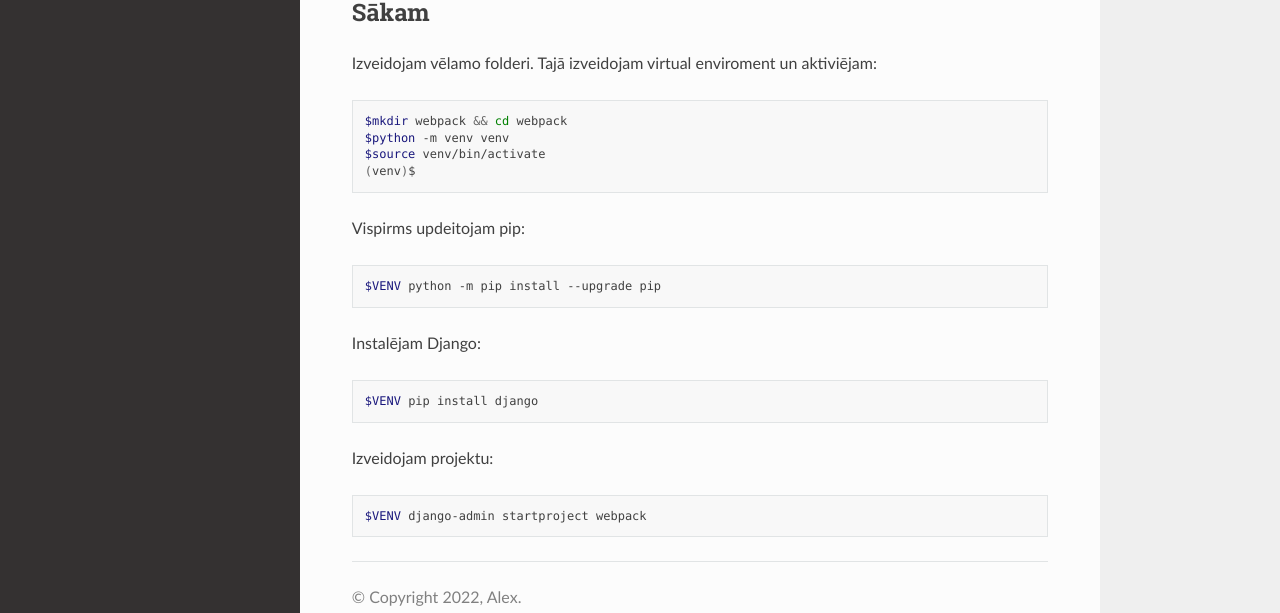
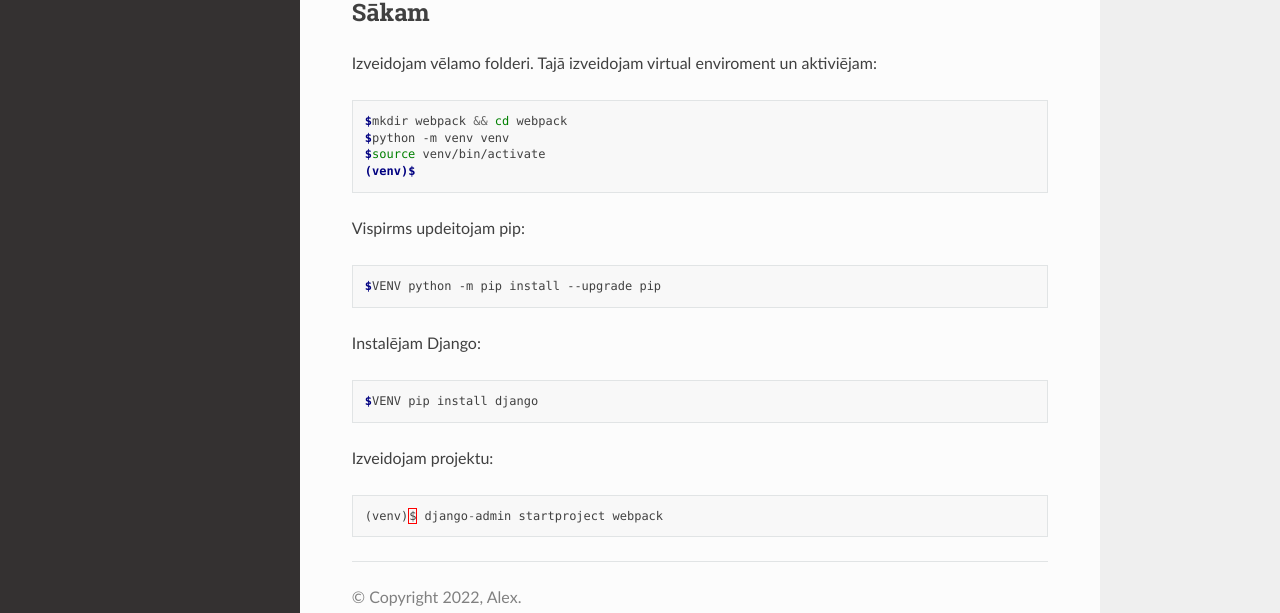
Before and after one commit to aleksanm/laravel-mix-django, a Sphinx documentation site: the page built from docs/source/instalation.rst, in a window 1280 px wide. Shown: the part 164-777 px from the top of the page. Built offline with Sphinx 7.4.7 and the Read the Docs theme 2.0.0, drawn with Linux system fonts in a browser that asks for light colours; pages that are not in the unit, such as notebooks, are missing from menus.

Commit message:
Update instalation.rst

```diff
--- a/docs/source/instalation.rst
+++ b/docs/source/instalation.rst
@@ -8,7 +8,7 @@ Sākam
 
 Izveidojam vēlamo folderi. Tajā izveidojam virtual enviroment un aktiviējam:
 
-.. code-block:: bash
+.. code-block:: console
 
    $mkdir webpack && cd webpack
    $python -m venv venv
@@ -17,18 +17,18 @@ Izveidojam vēlamo folderi. Tajā izveidojam virtual enviroment un aktiviējam:
 
 Vispirms updeitojam pip:
 
-.. code-block:: bash
+.. code-block:: console
 
    $VENV python -m pip install --upgrade pip
 
 Instalējam Django:
 
-.. code-block:: bash
+.. code-block:: console
 
    $VENV pip install django
 
 Izveidojam projektu:
 
-.. code-block:: bash
+.. code-block:: python
 
-   $VENV django-admin startproject webpack
+   (venv)$ django-admin startproject webpack
```
